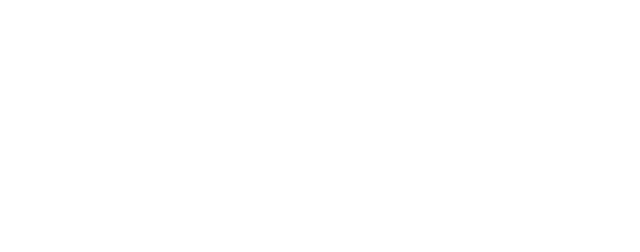
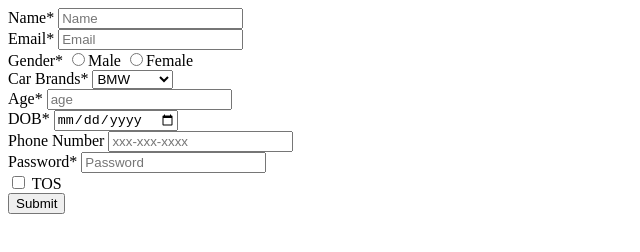
Before and after one commit to acciojob/signup-form-car-BhaskarPradhan, a website: page main.html in a window 1280 px wide. Shown: the whole page, without its empty margins (0-640 px from the left). Drawn offline with Linux system fonts and the light colour scheme.

Commit message:
created a submission

```diff
--- a/main.html
+++ b/main.html
@@ -7,6 +7,54 @@
 </head>
 
 <body>
+	<form action="/submit" method="post">
+    <div>
+        <label for="name">Name*</label>
+        <input type="text" id="name" name="name" placeholder="Name" required>
+    <br>
+    </div>
+    <div>
+        <label for="email">Email*</label>
+        <input type="email" id="email" placeholder="Email" required>
+    </div>
+    <div>
+        <label for="gender">Gender*</label>
+
+            <input type="radio" name="radio" value="radio 1">Male
+            <input type="radio" name="radio" value="radio 2">Female
+
+    </div>
+    <div>
+        <label for="cars">Car Brands*</label>
+        <select name="car" id="cars" placeholder="cars">
+            <option value="1">BMW</option>
+            <option value="2">Audi</option>
+            <option value="3">Mercedez</option>
+        </select>
+    </div>
+    <div>
+        <label for="age">Age*</label>
+        <input type="number" id="age" minlength="1" maxlength="2" placeholder="age">
+    </div>
+    <div>
+        <label for="dob">DOB*</label>
+        <input type="date" id="dob" >
+    </div>
+    <div>
+        <label for="tel">Phone Number</label>
+        <input type="number" placeholder="xxx-xxx-xxxx" maxlength="10">
+    </div>
+    <div>
+        <label for="password">Password*</label>
+        <input type="password" id="password" placeholder="Password">
+    </div>
+    <div>
+         <input type="checkbox" id="tos">
+         <label for="tos">TOS</label>
+    </div>
+    <div>
+        <button>Submit</button>
+    </div>
 	<!-- the entire body must be written by student -->
     <script type="text/javascript" src="./script.js">
 </script>
```
